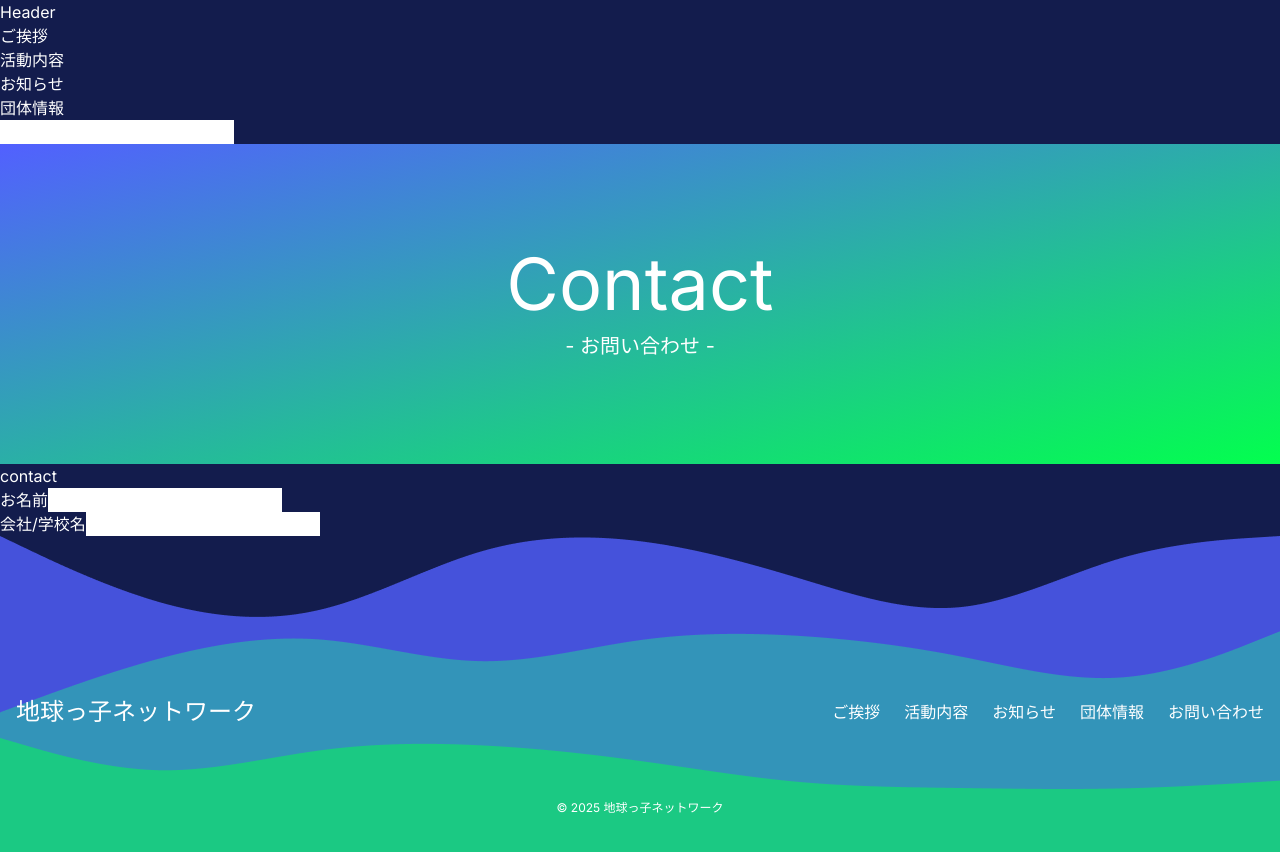
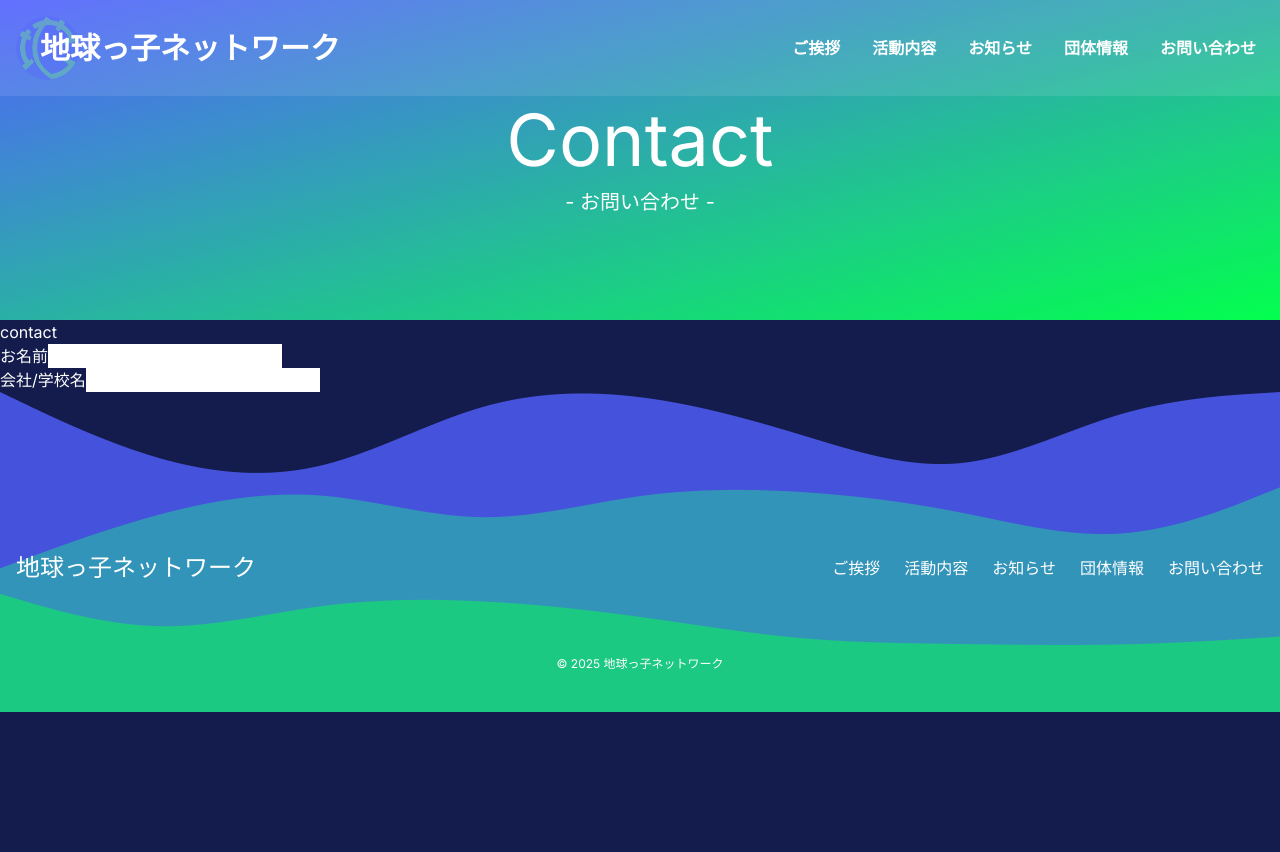
Before and after one commit to u5u5u5u/chinet_hp, a Next.js app: page /contact in a window 1280 px wide. Shown: the top 852 px of the page. After the commit the page ends 800 px from the top, so only its background shows below. Built offline with nearby package versions, Linux system fonts and the light colour scheme.

Commit message:
add:headerデザイン#7

```diff
--- a/src/components/Activities/index.tsx
+++ b/src/components/Activities/index.tsx
@@ -3,7 +3,7 @@ import Heading from "@/components/Heading";
 
 const Activities = () => {
   return (
-    <div className="flex flex-col items-center space-y-20 bg-foreground text-black py-20">
+    <div className="flex flex-col items-center space-y-20 bg-[#c2c2c2] text-black py-20">
       <Heading title="Activities" />
       <section className="flex justify-between">
         <div className="w-[600px] h-[500px]">
--- a/src/components/Greeting/index.tsx
+++ b/src/components/Greeting/index.tsx
@@ -3,7 +3,7 @@ import Heading from "@/components/Heading";
 
 const Greeting = () => {
   return (
-    <div className="bg-foreground text-black py-20">
+    <div className="bg-[#c2c2c2] text-black py-20">
       <div className="flex flex-col items-center justify-center w-[80%] max-w-[1000px] mx-auto">
         <Heading title="Greeting" />
         <div className="flex items-center justify-center space-x-10 w-full">
--- a/src/components/Header/index.tsx
+++ b/src/components/Header/index.tsx
@@ -1,16 +1,28 @@
+import Image from "next/image";
 const Header = () => {
   return (
     <>
-      <header>
-        <h1>Header</h1>
-        <ul>
-          <li>ご挨拶</li>
-          <li>活動内容</li>
-          <li>お知らせ</li>
-          <li>団体情報</li>
-        </ul>
-        <input />
-        <div></div>
+      <header className="fixed top-0 left-0 z-[100000] w-full h-24 bg-white/10">
+        <Image
+          src="/images/chinet-icon.png"
+          alt="Logo"
+          width={100}
+          height={100}
+          priority
+          className="absolute top-0 left-0 -z-10 m-4 h-16 w-auto rounded-full opacity-30"
+        />
+        <div className="flex items-center justify-between h-full text-white p-6">
+          <h1 className="text-3xl font-extrabold ml-4">地球っ子ネットワーク</h1>
+          <nav>
+            <ul className="flex gap-8 font-bold">
+              <li>ご挨拶</li>
+              <li>活動内容</li>
+              <li>お知らせ</li>
+              <li>団体情報</li>
+              <li>お問い合わせ</li>
+            </ul>
+          </nav>
+        </div>
       </header>
     </>
   );
--- a/src/components/MainVisual/index.tsx
+++ b/src/components/MainVisual/index.tsx
@@ -2,7 +2,7 @@ import Earth from "./Earth";
 
 const MainVisual = () => {
   return (
-    <div className="flex flex-col bg-gradient-to-br from-[#5260FF] to-[#03FF4E] text-white">
+    <div className="flex flex-col bg-gradient-to-br from-[#5260FF] to-[#03FF4E] text-white pt-20">
       <div className="flex items-center">
         <Earth />
         <h1 className="text-9xl font-bold pl-[5rem] leading-loose">
```
Also changed, not shown: public/images/chinet-icon.png (added).
